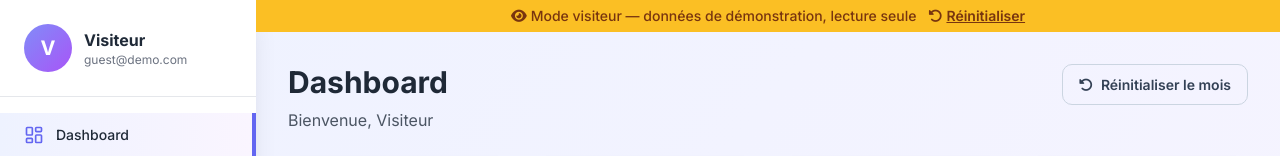
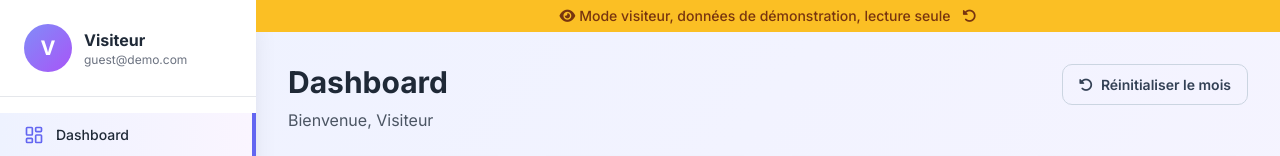
Before and after one commit to anne-gaelle-bernard/finance-, a React (Vite) app in the folder frontend/: page /login in a window 1280 px wide. Both pictures are taken after a click on the button "Continuer en visiteur (démo)". Shown: the top 156 px of the page. Built offline with nearby package versions, Linux system fonts and the light colour scheme; no server answers.

Commit message:
fix: simplify guest banner text and icon-only reset button

```diff
--- a/frontend/src/components/Navbar.jsx
+++ b/frontend/src/components/Navbar.jsx
@@ -26,14 +26,15 @@ const Navbar = ({ userName }) => {
         <div className="bg-amber-400 text-amber-900 text-xs sm:text-sm font-medium text-center py-1.5 px-3 flex items-center justify-center gap-3 flex-wrap">
           <span>
             <i className="fas fa-eye mr-1"></i>
-            Mode visiteur — données de démonstration, lecture seule
+            Mode visiteur, données de démonstration, lecture seule
           </span>
           <button
             onClick={handleResetDemo}
-            className="underline hover:no-underline font-semibold"
+            aria-label="Réinitialiser"
+            title="Réinitialiser"
+            className="hover:opacity-70"
           >
-            <i className="fas fa-rotate-left mr-1"></i>
-            Réinitialiser
+            <i className="fas fa-rotate-left"></i>
           </button>
         </div>
       )}
--- a/frontend/src/pages/Dashboard.jsx
+++ b/frontend/src/pages/Dashboard.jsx
@@ -89,11 +89,10 @@ const Dashboard = () => {
           <div className="bg-amber-400 text-amber-900 text-xs sm:text-sm font-medium text-center py-1.5 px-3 flex items-center justify-center gap-3 flex-wrap sticky top-0 z-30">
             <span>
               <i className="fas fa-eye mr-1"></i>
-              Mode visiteur — données de démonstration, lecture seule
+              Mode visiteur, données de démonstration, lecture seule
             </span>
-            <button onClick={handleResetDemo} className="underline hover:no-underline font-semibold">
-              <i className="fas fa-rotate-left mr-1"></i>
-              Réinitialiser
+            <button onClick={handleResetDemo} aria-label="Réinitialiser" title="Réinitialiser" className="hover:opacity-70">
+              <i className="fas fa-rotate-left"></i>
             </button>
           </div>
         )}
```
